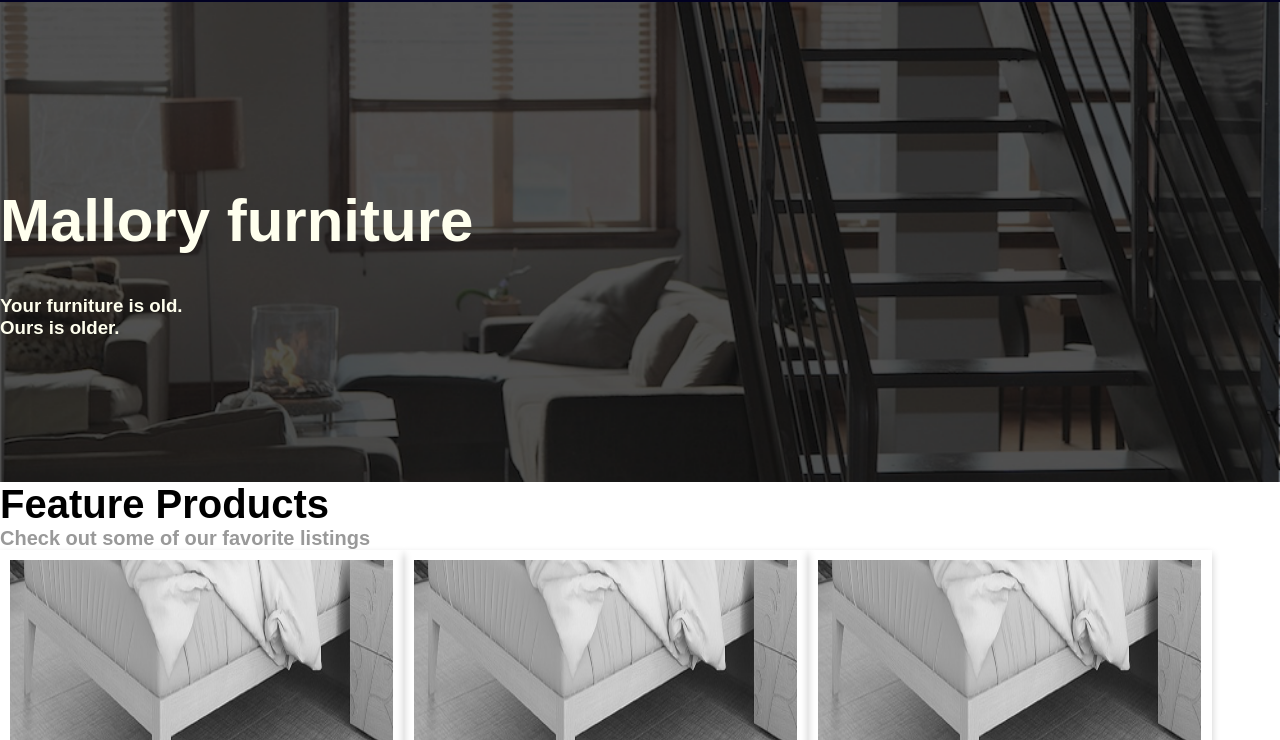
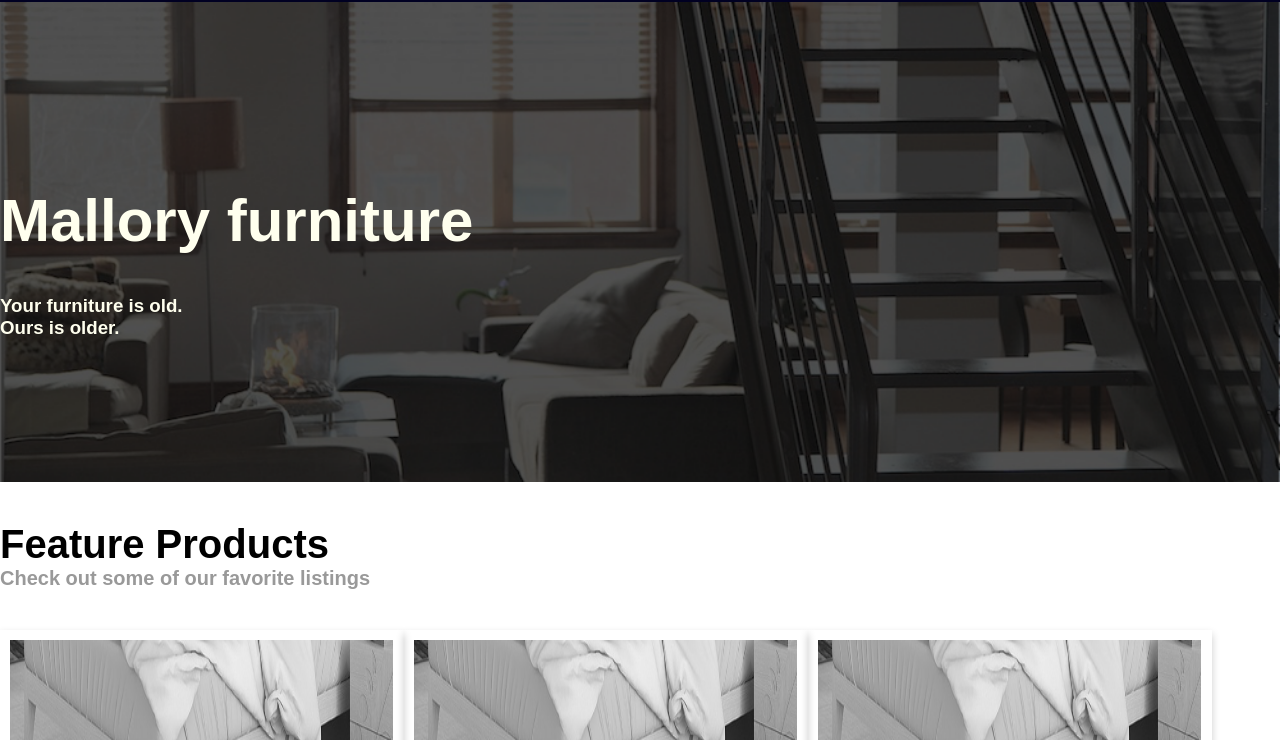
Before and after one commit to GabrielMontano17/BootcampCodigoChamba, a plain HTML site: page index.html in a window 1280 px wide. Shown: the part 60-800 px from the top of the page. Drawn offline with Linux system fonts and the light colour scheme.

Commit message:
fix: margin entre cards y su titulo

```diff
--- a/css/styles.css
+++ b/css/styles.css
@@ -75,6 +75,8 @@ ul li {
 
 .product-title {
     font-family: sans-serif;
+    margin-top: 5vh;
+    margin-bottom: 5vh;
 }
 
 .product-title h2 {
```
